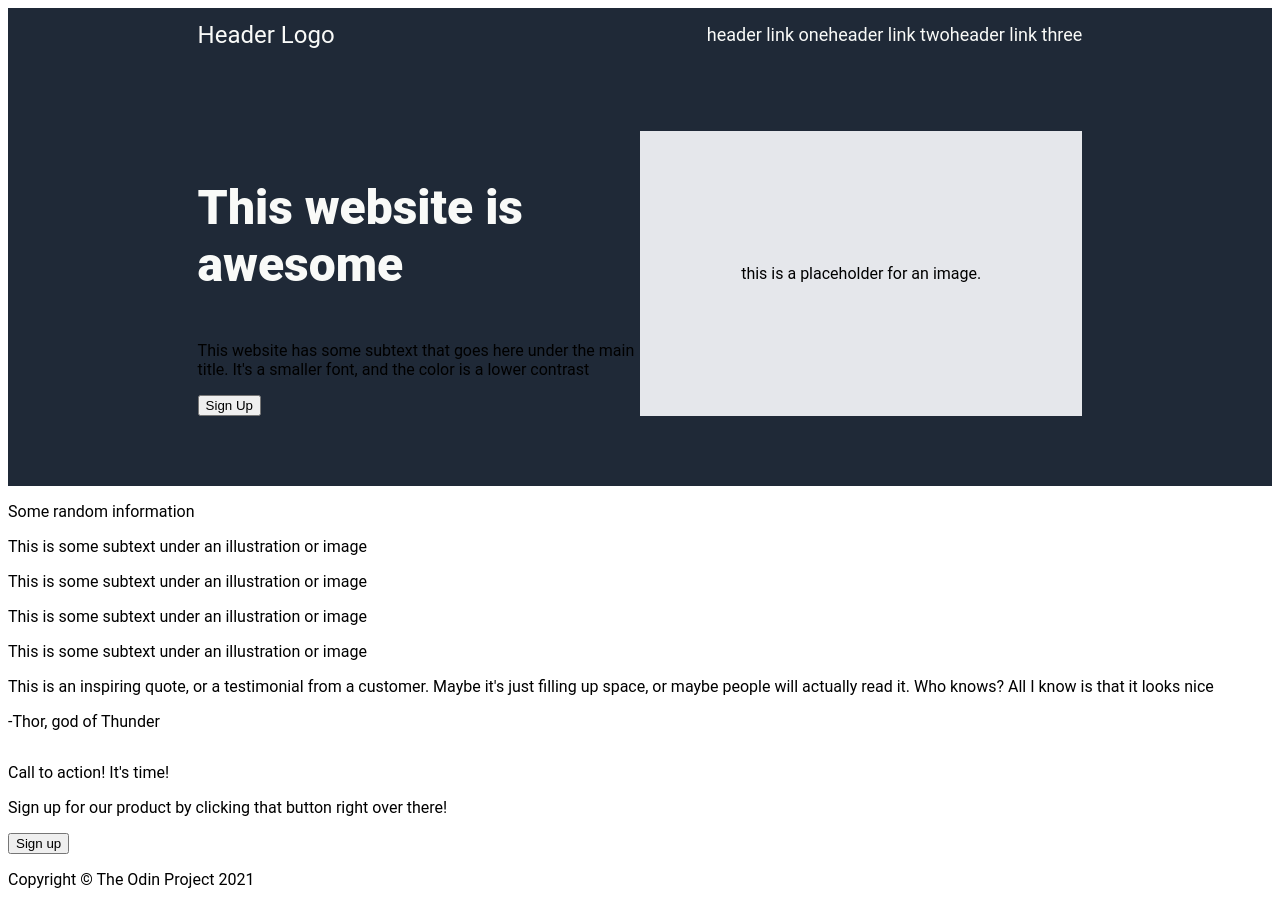
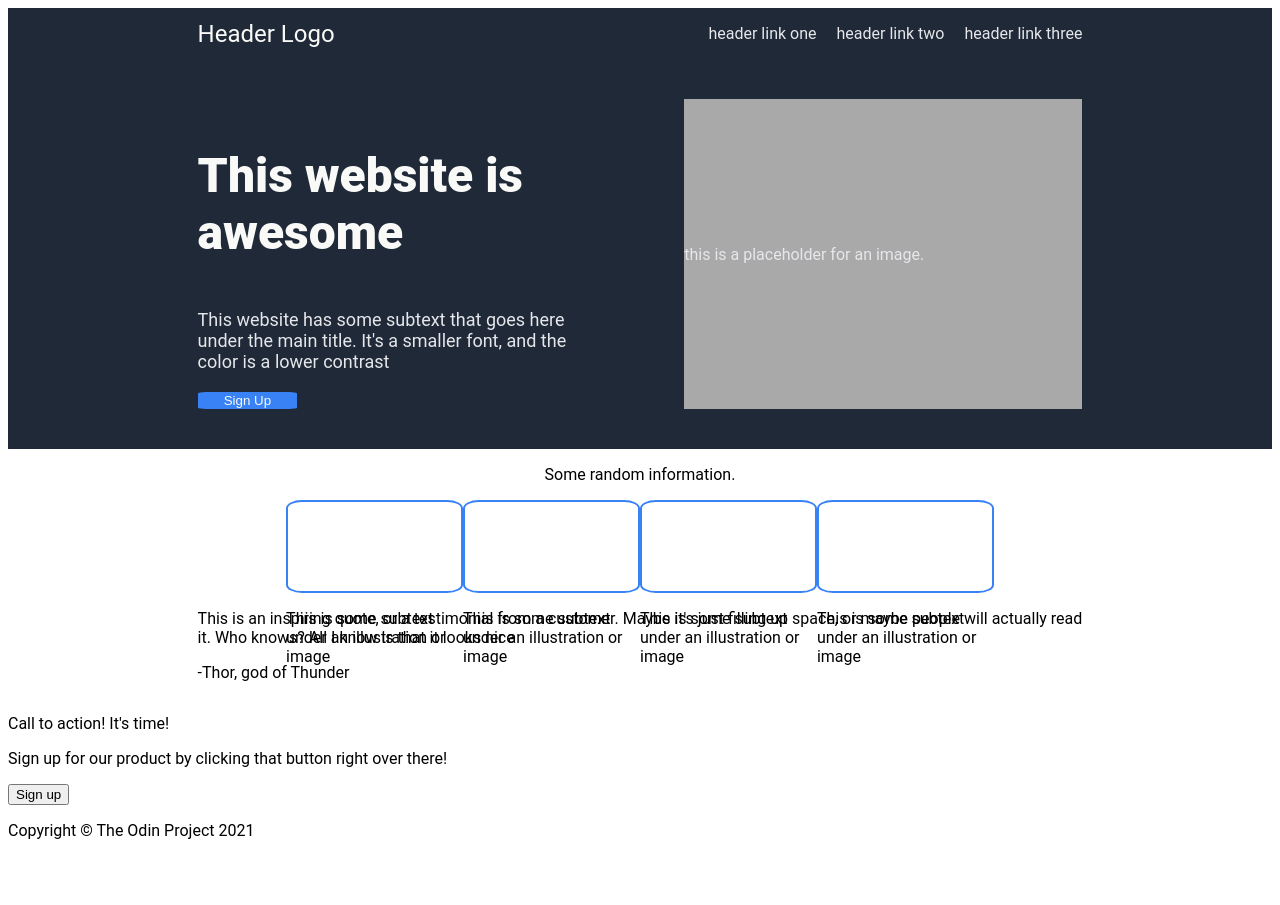
Before and after one commit to DavidOsas/odin-landing-page, a plain HTML site: page index.html in a window 1280 px wide. After the commit the page ends 840 px from the top, so only its background shows below. Drawn offline with Linux system fonts and the light colour scheme.

Commit message:
Just some styling

```diff
--- a/index.html
+++ b/index.html
@@ -60,20 +60,25 @@
 
         <div id="middle">
             <div id="middle-top">
-                <p id="middle-header">Some random information</p>
+                <p id="middle-header">Some random information.</p>
                 <div id="middle-div">
-                   <div class="middle-div-items">
+                   <div class="div-item-container">
+                       <div class="middle-div-items"></div>
                        <p>This is some subtext under an illustration or image</p>
                    </div>
-                   <div class="middle-div-items">
+                   <div class="div-item-container">
+                       <div class="middle-div-items"></div>
                        <p>This is some subtext under an illustration or image</p>
                    </div>
-                   <div class="middle-div-items">
+                   <div class="div-item-container">
+                       <div class="middle-div-items"></div>
                        <p>This is some subtext under an illustration or image</p>
                    </div>
-                   <div class="middle-div-items">
+                   <div class="div-item-container">
+                       <div class="middle-div-items"></div>
                        <p>This is some subtext under an illustration or image</p>
                    </div>
+
                 </div>
             </div>
             <div id="middle-bottom">
--- a/styles.css
+++ b/styles.css
@@ -2,6 +2,7 @@
     --main-text-color: #F9FAF8;
     --hero-bg-color: #1F2937;
     --quote-bg-color: #E5E7EB;
+    --button-bg-color: #3882F6;
 }
 
 * {
@@ -13,85 +14,147 @@
 body {
     display: flex;
     justify-content: center;
-    font-family: Roboto, monospace
+    font-family: Roboto, monospace;
 }
+
+/* Containers */
 
 #container {
     height: 100vh;
     width: 100vw;
-    display: flex;
-    flex-direction: column;
 }
 
 #container-top {
     display: flex;
     flex-direction: column;
     align-items: center;
-    justify-content: space-around;
     width: 100%;
     background: var(--hero-bg-color);
 }
 
+#container-middle {
+    display: flex;
+    flex-direction: column;
+    align-items: center;
+    width: 100%;
+}
+
+#container-bottom {
+
+}
+
 /* Navbar */
-
 
 #navbar {
     width: 70%;
-    background: var(--hero-bg-color);
     display: flex;
+    align-items: center;
     justify-content: space-between;
-    align-items: center;
 }
 
 #navbar-list {
     display: flex;
-    justify-content: space-between;
+    gap: 20px;
+}
+
+#logo > a {
+    color: var(--main-text-color);
+    font-size: 24px;
 }
 
 .navbar-list-items > a {
-    color: var(--main-text-color);
-    font-size: 18px;
-}
-
-#logo > a {
-    font-size: 24px;
-    color: var(--main-text-color)
+    color: var(--quote-bg-color);
 }
 
 /* Top */
 
 #top {
-   display: flex;
-   flex: auto;
-   margin: 70px 0;
-   width: 70%;
+    display: flex;
+    width: 70%;
+    flex: auto;
+    margin: 40px 0;
+    justify-content: space-between;
 }
-
-#top-left {
-    display: flex;
-    flex-direction: column;
-    width: 50%;
+#top-right, #top-left {
+    width: 45%;
 }
 
 #top-right {
-    width: 50%;
-    background: var(--quote-bg-color);
+    background: darkgray;
     display: flex;
-    justify-content: center;
     align-items: center;
+    color: var(--quote-bg-color)
 }
 
 #hero-text {
-    font-size: 48px;
     font-weight: 800;
-    color: var(--main-text-color);
+   font-size: 48px;
+   color: var(--main-text-color);
 }
 
+#hero-subtext {
+    font-size: 18px;
+    color: var(--quote-bg-color)
+}
+
+#hero-btn {
+    width: 25%;
+    background: var(--button-bg-color);
+    color: var(--main-text-color);
+    border: none;
+    outline: none;
+    border-radius: 8%;
+}
+
+/* Middle */
+
+#middle {
+    width: 70%;
+    display: flex;
+    flex-direction: column;
+    align-items: center;
+    justify-content: space-between;
+    flex: auto;
+}
+
+#middle-top {
+    display: flex;
+    flex-direction: column;
+    align-items: center;
+    height: 50%
+}
+
+#middle-bottom {
+    height: 50%;
+}
+
+#middle-div {
+    display: flex;
+    width: 80%;
+    justify-content: space-between;
+}
+
+.middle-div-items {
+    border-radius: 9%;
+    display: flex;
+    flex: auto;
+    gap: 2%;
+    border: 2px solid var(--button-bg-color);
+    height: 100%;
+    width: 100%;
+}
+
+#div-item-container {
+    display: flex;
+    flex-direction: column;
+}
+
+/* Links and Lists */
+
+li {
+    list-style: none;
+}
 
 a {
     text-decoration: none;
 }
-
-ul {
-    list-style: none;
-}
```
